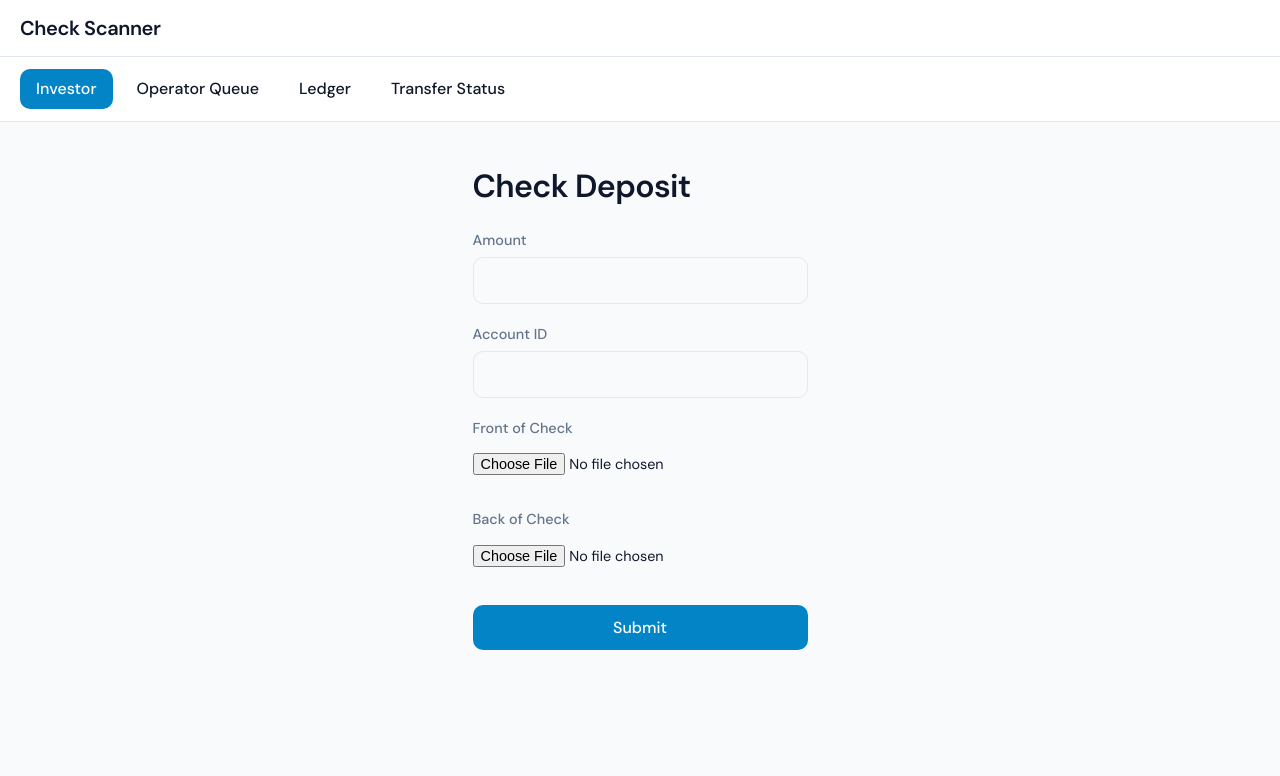
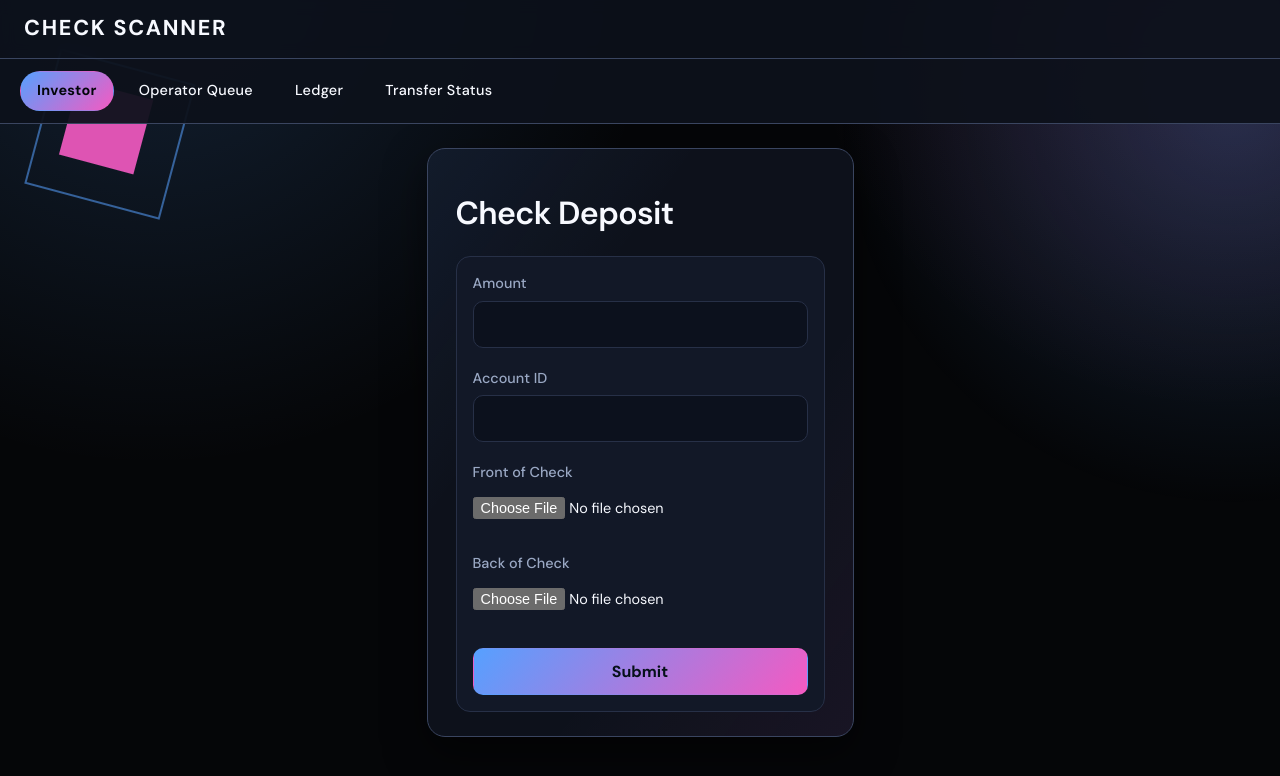
Before and after one commit to jack0lantern/check-scanner-apex, a React (Vite) app in the folder frontend/: page / in a window 1280 px wide. Shown: the top 776 px of the page. Built offline with nearby package versions, Linux system fonts and the light colour scheme.

Commit message:
apex styling

```diff
--- a/frontend/src/App.css
+++ b/frontend/src/App.css
@@ -901,3 +901,291 @@
   border: 1px solid var(--color-error);
   border-radius: var(--radius-lg);
 }
+
+/* ========== Apex-Inspired Dark Overrides ========== */
+.app-shell {
+  min-height: 100vh;
+  min-height: 100dvh;
+  position: relative;
+  isolation: isolate;
+}
+
+.app-shell__glow,
+.app-shell__shape {
+  position: fixed;
+  pointer-events: none;
+  z-index: -1;
+}
+
+.app-shell__glow {
+  inset: -40vh -30vw auto auto;
+  width: min(80vw, 860px);
+  height: min(80vw, 860px);
+  background: radial-gradient(circle at center, var(--color-accent-glow), transparent 65%);
+  opacity: 0.85;
+}
+
+.app-shell__shape {
+  left: min(4vw, 2.5rem);
+  top: min(8vh, 4rem);
+  width: clamp(90px, 11vw, 140px);
+  height: clamp(90px, 11vw, 140px);
+  border: 2px solid rgba(86, 160, 255, 0.55);
+  transform: rotate(15deg);
+}
+
+.app-shell__shape::before {
+  content: '';
+  position: absolute;
+  width: 56%;
+  height: 56%;
+  background: rgba(244, 90, 194, 0.9);
+  top: 18%;
+  left: 18%;
+}
+
+.app {
+  background: transparent;
+}
+
+.app-header {
+  padding: 1rem 1.5rem;
+  backdrop-filter: blur(8px);
+  background: color-mix(in srgb, var(--color-bg-elevated) 92%, transparent);
+  border-bottom: 1px solid var(--color-border-strong);
+}
+
+.app-title {
+  font-size: clamp(1.1rem, 2.2vw, 1.35rem);
+  text-transform: uppercase;
+  letter-spacing: 0.08em;
+  font-weight: 700;
+}
+
+.nav-toggle {
+  border: 1px solid var(--color-border);
+  border-radius: 999px;
+  background: var(--color-bg-card);
+}
+
+.nav-toggle__bar {
+  background: var(--color-text);
+}
+
+.app-nav {
+  background: color-mix(in srgb, var(--color-bg-elevated) 94%, transparent);
+  border-bottom: 1px solid var(--color-border-strong);
+}
+
+.app-nav a {
+  border: 1px solid transparent;
+  border-radius: 999px;
+  font-size: 0.9rem;
+  letter-spacing: 0.02em;
+}
+
+.app-nav a:hover {
+  background: var(--color-bg-card);
+  border-color: var(--color-border);
+  color: var(--color-text);
+}
+
+.app-nav a.active {
+  background: linear-gradient(135deg, var(--color-accent), var(--color-accent-secondary));
+  color: #03060a;
+  font-weight: 700;
+}
+
+.nav-backdrop {
+  background: rgba(0, 0, 0, 0.62);
+}
+
+.app-main {
+  padding-top: 1.5rem;
+}
+
+.app-main__surface {
+  background: linear-gradient(
+      to bottom right,
+      rgba(86, 160, 255, 0.07),
+      transparent 32%
+    ),
+    linear-gradient(to top left, rgba(244, 90, 194, 0.05), transparent 36%),
+    var(--color-bg-elevated);
+  border: 1px solid var(--color-border-strong);
+  border-radius: var(--radius-xl);
+  padding: 1.25rem;
+  box-shadow: var(--shadow-lg);
+}
+
+@media (min-width: 768px) {
+  .app-main__surface {
+    padding: 1.5rem 1.75rem;
+  }
+}
+
+.investor-view,
+.operator-view,
+.ledger-view,
+.transfer-status-view {
+  max-width: 100%;
+}
+
+.investor-view form,
+.transfer-status-form,
+.ledger-search-form {
+  background: var(--color-bg-card);
+  border: 1px solid var(--color-border);
+  border-radius: var(--radius-lg);
+  padding: 1rem;
+}
+
+.investor-view input[type='number'],
+.investor-view input[type='text'],
+.operator-filters__field input,
+.operator-filters__field select,
+.modal__field select,
+.modal__field textarea,
+.transfer-status-form input,
+.ledger-search-form input {
+  background: #0c111d;
+  border-color: var(--color-border);
+}
+
+.investor-view input:focus,
+.operator-filters__field input:focus,
+.operator-filters__field select:focus,
+.modal__field select:focus,
+.modal__field textarea:focus,
+.transfer-status-form input:focus,
+.ledger-search-form input:focus {
+  outline: 2px solid var(--color-accent);
+  outline-offset: 1px;
+  border-color: var(--color-border-strong);
+}
+
+.investor-view button[type='submit'],
+.view-ledger-btn,
+.transfer-status-form button,
+.ledger-search-form button {
+  border: 1px solid transparent;
+  background: linear-gradient(130deg, var(--color-accent), var(--color-accent-secondary));
+  color: #06101a;
+  font-weight: 700;
+}
+
+.investor-view button[type='submit']:hover:not(:disabled),
+.view-ledger-btn:hover:not(:disabled),
+.transfer-status-form button:hover:not(:disabled),
+.ledger-search-form button:hover:not(:disabled) {
+  filter: brightness(1.05);
+}
+
+.iqa-error,
+.operator-error,
+.error-message {
+  background: color-mix(in srgb, var(--color-error-bg) 84%, var(--color-bg-card));
+  border: 1px solid var(--color-error);
+  color: #ffd5db;
+}
+
+.success-message {
+  background: color-mix(in srgb, var(--color-success-bg) 78%, var(--color-bg-card));
+  border: 1px solid var(--color-success);
+}
+
+.operator-filters,
+.operator-card,
+.transfer-status-card,
+.balance-display,
+.ledger-table-container,
+.modal {
+  background: var(--color-bg-card);
+  border: 1px solid var(--color-border);
+  box-shadow: var(--shadow-md);
+}
+
+.operator-card__header,
+.ledger-table-container h2 {
+  background: color-mix(in srgb, var(--color-bg-elevated) 84%, var(--color-bg-card));
+}
+
+.operator-card__state,
+.trace-stage {
+  color: var(--color-accent-hover);
+}
+
+.operator-card__actions {
+  border-top: 1px solid var(--color-border);
+}
+
+.operator-card__btn {
+  border: 1px solid transparent;
+  font-weight: 700;
+}
+
+.operator-card__btn--approve,
+.modal__actions button:first-child {
+  background: color-mix(in srgb, var(--color-success-bg) 74%, var(--color-bg-card));
+  color: #97f0c9;
+  border-color: rgba(72, 213, 151, 0.42);
+}
+
+.operator-card__btn--approve:hover,
+.modal__actions button:first-child:hover:not(:disabled) {
+  background: color-mix(in srgb, var(--color-success-bg) 88%, var(--color-bg-card));
+}
+
+.operator-card__btn--reject {
+  background: color-mix(in srgb, var(--color-error-bg) 76%, var(--color-bg-card));
+  color: #ffc2ca;
+  border-color: rgba(255, 123, 138, 0.36);
+}
+
+.operator-card__btn--reject:hover {
+  background: color-mix(in srgb, var(--color-error-bg) 88%, var(--color-bg-card));
+}
+
+.vendor-badge--green {
+  background: color-mix(in srgb, var(--color-success-bg) 84%, var(--color-bg-card));
+  color: #97f0c9;
+}
+
+.vendor-badge--yellow,
+.risk-flag--amount,
+.ocr-amount-mismatch {
+  background: color-mix(in srgb, var(--color-warning-bg) 88%, var(--color-bg-card));
+  color: var(--color-warning);
+}
+
+.vendor-badge--red,
+.risk-flag--vendor {
+  background: color-mix(in srgb, var(--color-error-bg) 86%, var(--color-bg-card));
+  color: #ffb9c3;
+}
+
+.vendor-badge--unknown {
+  background: var(--color-bg-elevated);
+  color: var(--color-text-muted);
+}
+
+.transfer-status-history,
+.pagination-controls {
+  border-top: 1px solid var(--color-border);
+}
+
+.trace-history-item,
+.ledger-table th,
+.ledger-table td,
+.ledger-table-container h2,
+.ledger-table tr {
+  border-color: var(--color-border);
+}
+
+.balance-amount {
+  color: var(--color-text);
+}
+
+.modal-overlay {
+  background: rgba(0, 0, 0, 0.7);
+}
--- a/frontend/src/App.tsx
+++ b/frontend/src/App.tsx
@@ -42,6 +42,9 @@ function App() {
   ]
 
   return (
+    <div className="app-shell">
+      <div className="app-shell__glow" aria-hidden="true" />
+      <div className="app-shell__shape" aria-hidden="true" />
       <div className="app">
         <header className="app-header">
           <h1 className="app-title">Check Scanner</h1>
@@ -89,11 +92,14 @@ function App() {
         )}
 
         <main className="app-main">
+          <div className="app-main__surface">
             {view === 'investor' && <InvestorView onNavigateToLedger={handleNavigateToLedger} />}
             {view === 'operator' && <OperatorView />}
             {view === 'ledger' && <LedgerView accountId={ledgerAccountId} />}
             {view === 'status' && <TransferStatusView />}
+          </div>
         </main>
+      </div>
     </div>
   )
 }
--- a/frontend/src/index.css
+++ b/frontend/src/index.css
@@ -3,9 +3,9 @@
   line-height: 1.5;
   font-weight: 400;
 
-  color-scheme: light dark;
-  color: #f1f5f9;
-  background-color: #0f172a;
+  color-scheme: dark;
+  color: #f7f9ff;
+  background-color: #050608;
 
   font-synthesis: none;
   text-rendering: optimizeLegibility;
@@ -13,55 +13,35 @@
   -moz-osx-font-smoothing: grayscale;
 
   /* Design tokens */
-  --color-bg: #0f172a;
-  --color-bg-elevated: #1e293b;
-  --color-bg-card: #1e293b;
-  --color-border: #334155;
-  --color-text: #f1f5f9;
-  --color-text-muted: #94a3b8;
-  --color-accent: #0ea5e9;
-  --color-accent-hover: #38bdf8;
-  --color-success: #22c55e;
-  --color-success-bg: #14532d;
-  --color-error: #ef4444;
-  --color-error-bg: #7f1d1d;
-  --color-warning: #f59e0b;
-  --color-warning-bg: #713f12;
+  --color-bg: #050608;
+  --color-bg-elevated: #0d111b;
+  --color-bg-card: #121827;
+  --color-border: #273047;
+  --color-border-strong: #3a4560;
+  --color-text: #f7f9ff;
+  --color-text-muted: #9aa8c4;
+  --color-accent: #56a0ff;
+  --color-accent-hover: #7bb7ff;
+  --color-accent-secondary: #f45ac2;
+  --color-accent-glow: rgba(86, 160, 255, 0.25);
+  --color-success: #48d597;
+  --color-success-bg: #102f29;
+  --color-error: #ff7b8a;
+  --color-error-bg: #3a1620;
+  --color-warning: #ffb25a;
+  --color-warning-bg: #35210b;
 
   --radius-sm: 6px;
   --radius-md: 10px;
   --radius-lg: 14px;
   --radius-xl: 18px;
 
-  --shadow-sm: 0 1px 2px rgba(0, 0, 0, 0.2);
-  --shadow-md: 0 4px 12px rgba(0, 0, 0, 0.25);
-  --shadow-lg: 0 8px 24px rgba(0, 0, 0, 0.3);
+  --shadow-sm: 0 1px 2px rgba(0, 0, 0, 0.35);
+  --shadow-md: 0 8px 24px rgba(0, 0, 0, 0.45);
+  --shadow-lg: 0 16px 40px rgba(0, 0, 0, 0.5);
 
   --touch-target: 44px;
   --transition: 0.2s ease;
-}
-
-@media (prefers-color-scheme: light) {
-  :root {
-    color: #0f172a;
-    background-color: #f8fafc;
-
-    --color-bg: #f8fafc;
-    --color-bg-elevated: #ffffff;
-    --color-bg-card: #ffffff;
-    --color-border: #e2e8f0;
-    --color-text: #0f172a;
-    --color-text-muted: #64748b;
-    --color-accent: #0284c7;
-    --color-accent-hover: #0369a1;
-    --color-success-bg: #dcfce7;
-    --color-error-bg: #fee2e2;
-    --color-warning-bg: #fef3c7;
-
-    --shadow-sm: 0 1px 2px rgba(0, 0, 0, 0.05);
-    --shadow-md: 0 4px 12px rgba(0, 0, 0, 0.08);
-    --shadow-lg: 0 8px 24px rgba(0, 0, 0, 0.12);
-  }
 }
 
 * {
@@ -82,6 +62,11 @@ body {
   margin: 0;
   min-height: 100vh;
   min-height: 100dvh;
+  background:
+    radial-gradient(circle at 12% -5%, rgba(86, 160, 255, 0.18), transparent 36%),
+    radial-gradient(circle at 95% 0%, rgba(244, 90, 194, 0.14), transparent 28%),
+    var(--color-bg);
+  color: var(--color-text);
 }
 
 h1 {
@@ -98,20 +83,24 @@ h2 {
 
 button {
   border-radius: var(--radius-md);
-  border: none;
+  border: 1px solid var(--color-border);
   padding: 0.6em 1.2em;
   font-size: 1em;
   font-weight: 500;
   font-family: inherit;
-  background-color: var(--color-bg-elevated);
+  background-color: var(--color-bg-card);
   color: var(--color-text);
   cursor: pointer;
-  transition: background-color var(--transition), transform var(--transition);
+  transition:
+    background-color var(--transition),
+    border-color var(--transition),
+    transform var(--transition);
   min-height: var(--touch-target);
 }
 
 button:hover:not(:disabled) {
-  background-color: var(--color-border);
+  background-color: var(--color-bg-elevated);
+  border-color: var(--color-border-strong);
 }
 
 button:active:not(:disabled) {
```
Also changed, not shown: 1 other file (tests, documents, lock files or other folders). Lines whose indentation alone changed are shown as unchanged.
